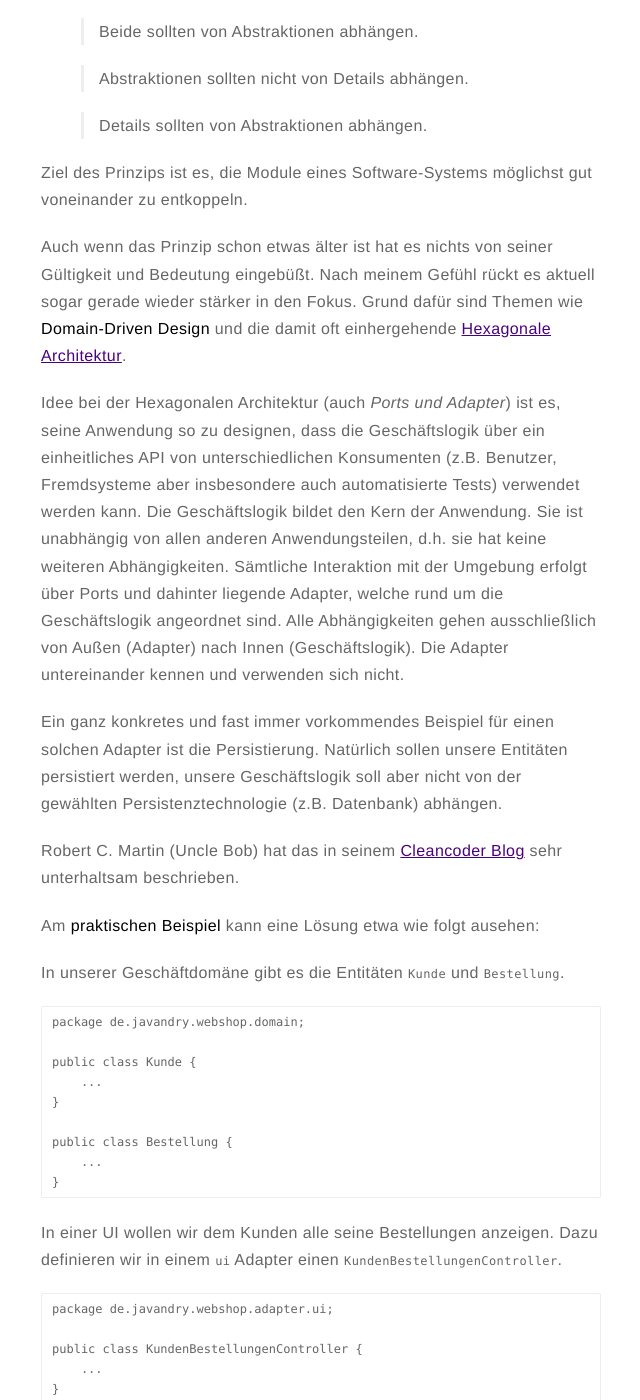
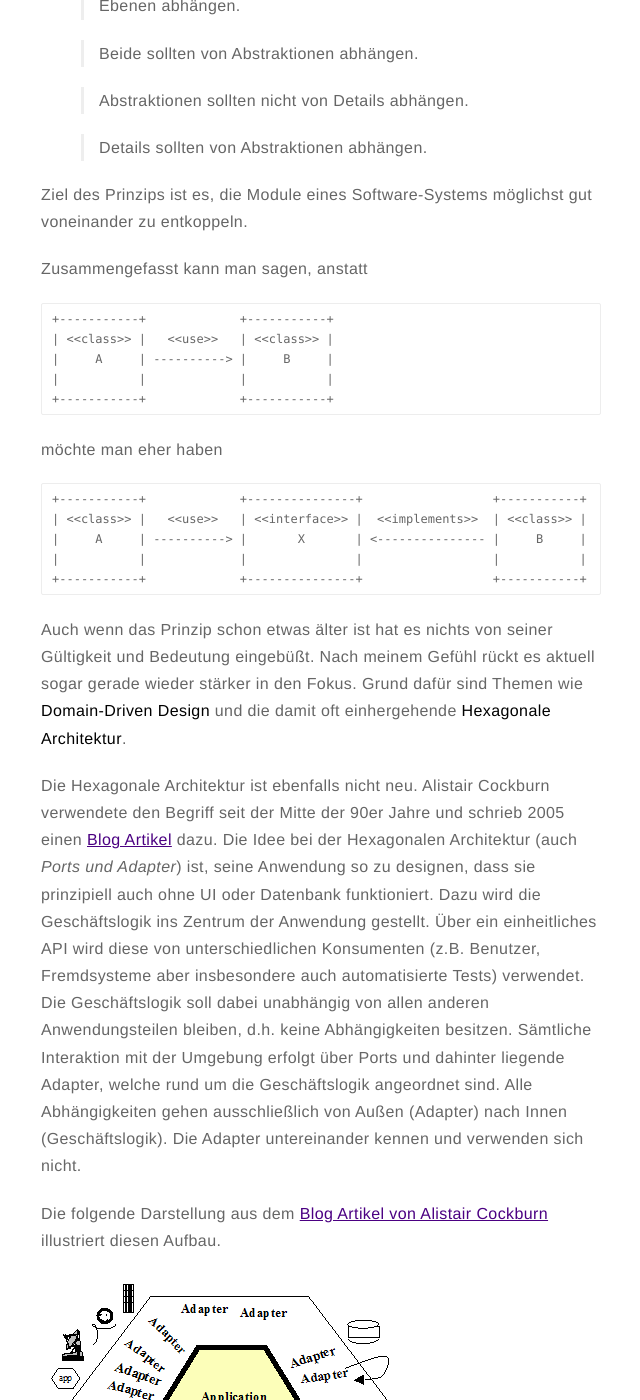
Before and after one commit to torstenmandry/torstenmandry.github.io, a Jekyll site: the page built from _posts/2017-10-08-Dependency_Inversion_and_Hexagonal_Architecture.markdown, in a window 1280 px wide and 1400 px high, scrolled down 601 px. Shown: the whole window, without its empty margins (319-959 px from the left). Built offline with Jekyll 4.4.1, drawn with Linux system fonts in a browser that asks for light colours; some of the changed text lies outside the part shown.

Commit message:
Review - Dependency Inversion and Hexagonal Architekture

```diff
--- a/_posts/2017-10-08-Dependency_Inversion_and_Hexagonal_Architecture.markdown
+++ b/_posts/2017-10-08-Dependency_Inversion_and_Hexagonal_Architecture.markdown
@@ -1,21 +1,21 @@
 ---
 title: "Dependency Inversion Principle und Hexagonale Architektur"
 layout: post
-date: 2017-10-08 10:10
+date: 2017-10-09 09:13
 image: /assets/images/markdown.jpg
 headerImage: false
 tag:
-- design
-- dependency
-- decoupling
-- hexagonal
-- ddd
+- Architektur
+- Dependency Inversion
+- Decoupling
+- Hexagonal
+- Domain-Driven Design
 blog: true
 author: torstenmandry
 description:
 ---
 
-Das **Dependency Inversion Prinzip** gehört zu den wesentlichen Design Prinzipien in der objekt-orientierten Software-Entwicklung. Zusammen mit dem *Single Responsibility Prinzip*, dem *Open Closed Prinzip*, dem *Liskovschen Substitutionsprinzip* und dem *Interface Segregation Prinzip* bildet es das bekannte **[SOLID][]** Akronym.
+Das **Dependency Inversion Prinzip** gehört zu den wesentlichen Design Prinzipien in der objekt-orientierten Software-Entwicklung. Zusammen mit dem *[Single Responsibility Prinzip][]*, dem *[Open Closed Prinzip][]*, dem *[Liskovschen Substitutionsprinzip][]* und dem *[Interface Segregation Prinzip][]* bildet es das bekannte **[SOLID][]** Akronym.
 
 Die gängige **[Definition][]** des Dependency Inversion Prinzips lautet:
 
@@ -29,15 +29,37 @@
 
 Ziel des Prinzips ist es, die Module eines Software-Systems möglichst gut voneinander zu entkoppeln.
 
-Auch wenn das Prinzip schon etwas älter ist hat es nichts von seiner Gültigkeit und Bedeutung eingebüßt. Nach meinem Gefühl rückt es aktuell sogar gerade wieder stärker in den Fokus. Grund dafür sind Themen wie **Domain-Driven Design** und die damit oft einhergehende **[Hexagonale Architektur][]**.
+Zusammengefasst kann man sagen, anstatt
 
-Idee bei der Hexagonalen Architektur (auch *Ports und Adapter*) ist es, seine Anwendung so zu designen, dass die Geschäftslogik über ein einheitliches API von unterschiedlichen Konsumenten (z.B. Benutzer, Fremdsysteme aber insbesondere auch automatisierte Tests) verwendet werden kann. Die Geschäftslogik bildet den Kern der Anwendung. Sie ist unabhängig von allen anderen Anwendungsteilen, d.h. sie hat keine weiteren Abhängigkeiten. Sämtliche Interaktion mit der Umgebung erfolgt über Ports und dahinter liegende Adapter, welche rund um die Geschäftslogik angeordnet sind. Alle Abhängigkeiten gehen ausschließlich von Außen (Adapter) nach Innen (Geschäftslogik). Die Adapter untereinander kennen und verwenden sich nicht.
+    +-----------+             +-----------+
+    | <<class>> |   <<use>>   | <<class>> |
+    |     A     | ----------> |     B     |
+    |           |             |           |
+    +-----------+             +-----------+
 
-Ein ganz konkretes und fast immer vorkommendes Beispiel für einen solchen Adapter ist die Persistierung. Natürlich sollen unsere Entitäten persistiert werden, unsere Geschäftslogik soll aber nicht von der gewählten Persistenztechnologie (z.B. Datenbank) abhängen.
+möchte man eher haben
 
-Robert C. Martin (Uncle Bob) hat das in seinem [Cleancoder Blog][cleancoder] sehr unterhaltsam beschrieben.
+    +-----------+             +---------------+                  +-----------+
+    | <<class>> |   <<use>>   | <<interface>> |  <<implements>>  | <<class>> |
+    |     A     | ----------> |       X       | <--------------- |     B     |
+    |           |             |               |                  |           |
+    +-----------+             +---------------+                  +-----------+
 
-Am **praktischen Beispiel** kann eine Lösung etwa wie folgt ausehen:
+Auch wenn das Prinzip schon etwas älter ist hat es nichts von seiner Gültigkeit und Bedeutung eingebüßt. Nach meinem Gefühl rückt es aktuell sogar gerade wieder stärker in den Fokus. Grund dafür sind Themen wie **Domain-Driven Design** und die damit oft einhergehende **Hexagonale Architektur**.
+
+Die Hexagonale Architektur ist ebenfalls nicht neu. Alistair Cockburn verwendete den Begriff seit der Mitte der 90er Jahre und schrieb 2005 einen [Blog Artikel][Hexagonale Architektur] dazu. Die Idee bei der Hexagonalen Architektur (auch *Ports und Adapter*) ist, seine Anwendung so zu designen, dass sie prinzipiell auch ohne UI oder Datenbank funktioniert. Dazu wird die Geschäftslogik ins Zentrum der Anwendung gestellt. Über ein einheitliches API wird diese von unterschiedlichen Konsumenten (z.B. Benutzer, Fremdsysteme aber insbesondere auch automatisierte Tests) verwendet. Die Geschäftslogik soll dabei unabhängig von allen anderen Anwendungsteilen bleiben, d.h. keine Abhängigkeiten besitzen. Sämtliche Interaktion mit der Umgebung erfolgt über Ports und dahinter liegende Adapter, welche rund um die Geschäftslogik angeordnet sind. Alle Abhängigkeiten gehen ausschließlich von Außen (Adapter) nach Innen (Geschäftslogik). Die Adapter untereinander kennen und verwenden sich nicht.
+
+Die folgende Darstellung aus dem [Blog Artikel von Alistair Cockburn][Hexagonale Architektur] illustriert diesen Aufbau.
+
+<img src="../assets/images/hexagonal_architecture.gif"/>
+
+Neben der Hexagonale Architektur gibt es diverse andere, ähnliche Architekturstile, z.B. die [Onion Architecture] von Jeffrey Palermo oder die [Clean Architecture] von Robert C. Martin (Uncle Bob). All diese Architekturstile ergänzen sich sehr gut mit der zurzeit sehr populären Domain-Driven Design Methodik, die sich i.W. auf die Modellierung bzw. das Design der Geschäftsdomäne fokussiert.
+
+Alle Architekturprinzipien und -stile haben aus meiner Sicht eines gemeinsam: Sie klingen isoliert betrachtet total einfach und logisch. Wenn man im Projekt aber dann vor der Herausforderung steht sie anzuwenden steht man oft etwas ratlos da. Ein ganz konkretes, und fast in jedem Projekt vorkommendes, Beispiel für eine solche Situation ist das Thema Persistierung. Natürlich sollen unsere Entitäten persistiert werden. DDD sieht dafür ein *Repository* vor, welches zur Geschäftsdomäne gehört. Der naheliegendste Weg ist daher, das Repository auch innerhalb der Domäne zu implementieren. Damit würden wir unsere Domäne allerdings von der gewählten Persistenztechnologie abhängig machen.
+
+Uncle Bob hat dieses Dilemma in seinem [Cleancoder Blog][cleancoder] sehr unterhaltsam beschrieben.
+
+**Am konkreten Beispiel** kann die Lösung wie folgt ausehen:
 
 In unserer Geschäftdomäne gibt es die Entitäten `Kunde` und `Bestellung`.
 
@@ -59,7 +81,7 @@
         ...
     }
 
-Der Controller muss die Bestellungen zu einem Kunden ermitteln. Zu diesem Zweck ist im Domain-Driven Design das *Repository* Pattern vorgesehen, welches mit zur Geschäftsdomäne gehört. Wir definieren also ein `BestellungRepository` mit der Methode `findAllFor(Kunde)`. *Definieren* meint in diesem Fall, wir erstellen ein `Interface` welches die aus Sicht der Domäne notwendigen Methoden eines `BestellungRepository` definiert.
+Der Controller muss die Bestellungen zu einem Kunden ermitteln. Zu diesem Zweck definieren wir in unserer Domäne ein `BestellungRepository` mit der Methode `findAllFor(Kunde)`. *Definieren* meint in diesem Fall, wir erstellen ein `Interface` welches die aus Sicht der Domäne notwendigen Methoden eines `BestellungRepository` definiert.
 
     package de.javandry.webshop.domain;
 
@@ -94,7 +116,7 @@
         }
     }
 
-Die Implementierung des `Interfaces` erfolgt außerhalb der Domäne in einem `Persistence` Adapter.
+Die Implementierung des Interfaces erfolgt außerhalb der Domäne in einem Persistence Adapter.
 
     package de.javandry.webshop.adapter.persistence;
 
@@ -106,11 +128,17 @@
         }
     }
 
-Ein `Dependency Injection` Framework (z.B. Spring) sorgt zur Laufzeit dafür, dass der `KundenBestellungenController` eine Instanz des `JpaBestellungRepository` erhält. Zur Compile-Zeit hängt der Controller aber nur von der Domäne ab. Die Domäne hat keine Abhängigkeiten.
+Ein `Dependency Injection` Framework (z.B. Spring) sorgt zur Laufzeit dafür, dass der `KundenBestellungenController` eine Instanz des `JpaBestellungRepository` erhält. Zur Compile-Zeit hängen sowohl UI (`KundenBestellungenController`) als auch Persistenz (`JpaBestellungRepository`) aber nur von der Domäne ab. Die Domäne selbst hat keine Abhängigkeiten.
 
 ---
 
+[Single Responsibility Prinzip]: https://de.wikipedia.org/wiki/Single-Responsibility-Prinzip
+[Open Closed Prinzip]: https://de.wikipedia.org/wiki/Open-Closed-Prinzip
+[Liskovschen Substitutionsprinzip]: https://de.wikipedia.org/wiki/Liskovsches_Substitutionsprinzip
+[Interface Segregation Prinzip]: https://de.wikipedia.org/wiki/Interface-Segregation-Prinzip
 [SOLID]: https://en.wikipedia.org/wiki/SOLID_(object-oriented_design)
 [Definition]: https://de.wikipedia.org/wiki/Dependency-Inversion-Prinzip
 [Hexagonale Architektur]: http://alistair.cockburn.us/Hexagonal+architecture
+[Onion Architecture]: http://jeffreypalermo.com/blog/the-onion-architecture-part-1/
+[Clean Architecture]: https://8thlight.com/blog/uncle-bob/2012/08/13/the-clean-architecture.html
 [cleancoder]: http://blog.cleancoder.com/uncle-bob/2016/01/04/ALittleArchitecture.html
```
Also changed, not shown: assets/images/hexagonal_architecture.gif (added).
